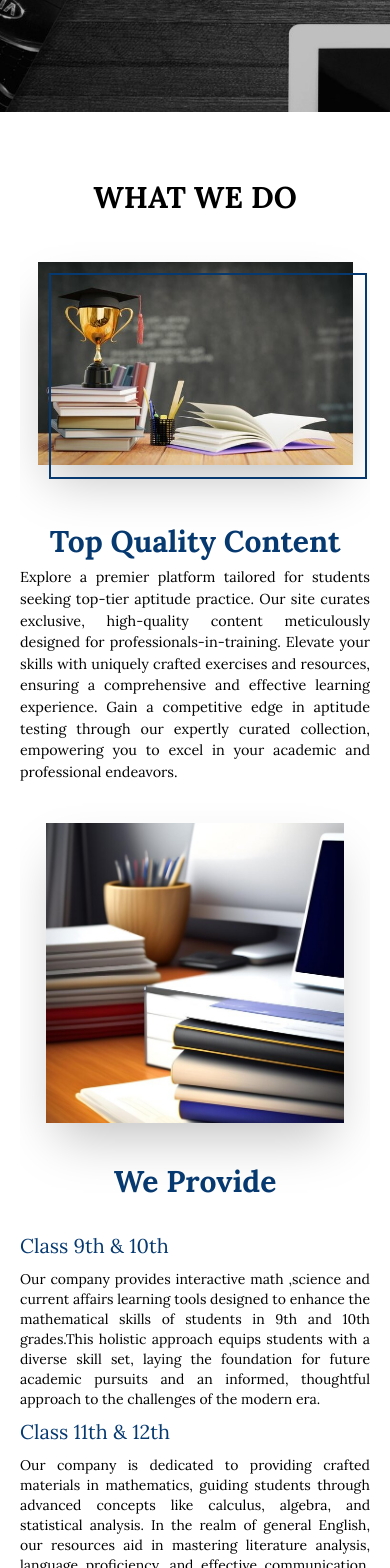
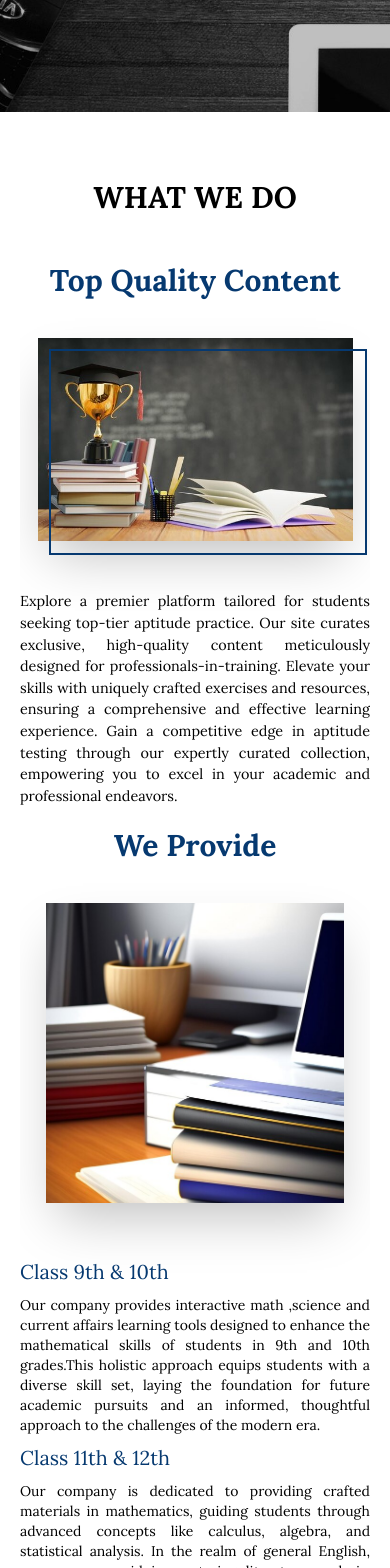
Before and after one commit to Team-Engineers/TestKnock-Technologies, a React (Create React App) app: page /offerings in a window 390 px wide. Shown: the part 432-2000 px from the top of the page. Built offline with nearby package versions, Linux system fonts and the light colour scheme.

Commit message:
minor_chnages03

```diff
--- a/src/Components/Offering/Offering.jsx
+++ b/src/Components/Offering/Offering.jsx
@@ -66,12 +66,15 @@ const Offering = () => {
         <h2> What We Do </h2>
       </div>
       <motion.div
-        className="max-w-[1200px]  mx-auto lg:grid grid-cols-2 gap-[55px] "
+        className="max-w-[1200px]  mx-auto lg:grid grid-cols-2 gap-[75px] "
         variants={fadeIn("up", "tween", 0.2, 1)}
         ref={ref1}
         animate={controls1}
       >
         <div>
+           <h3 className="text-[#063970] lg:hidden  font-bold flex text-center justify-center my-2 mx-auto font-sans; text-3xl md:text-4xl  ">
+            Top Quality Content
+          </h3>
           <div className="shadow-2xl mb-[50px] lg:w-full w-[90%] mx-auto container my-10 relative ">
             <div className="absolute lg:left-[40px] lg:top-[50px] h-[101%] w-[101%] top-[3vw] left-[3vw] z-10 inset-0 border-[2px] border-[#063970] "></div>
             <img
@@ -82,7 +85,7 @@ const Offering = () => {
           </div>
         </div>
         <div className=" flex flex-col justify-center">
-          <h3 className="text-[#063970] font-bold flex text-center justify-center my-2 mx-auto font-sans; text-3xl md:text-4xl  ">
+          <h3 className="text-[#063970] max-lg:hidden font-bold flex text-center justify-center my-2 mx-auto font-sans; text-3xl md:text-4xl  ">
             Top Quality Content
           </h3>
           <p className=" text-[90%] lg:text-[18px] xl:text-[18px] 2xl:text-[20px] text-justify  ">
@@ -146,6 +149,9 @@ const Offering = () => {
             foundational numerical skills and improve language proficiency.
           </p>
         </div>
+        <h3 className="text-[#063970] mb-[30px] lg:hidden font-bold flex justify-center my-2 mx-auto font-sans; text-3xl md:text-4xl  ">
+            We Provide
+          </h3>
         <div className="shadow-2xl lg:h-[700px] mx-auto md:h-[500px] h-[300px] sm:w-[80%] w-[85%] lg:w-[500px] md:mb-[10%] my-10">
           <img
             src={require("../../Assets/Images/offerings/weProvide01.jpg")}
@@ -153,8 +159,8 @@ const Offering = () => {
             className="w-full h-full object-cover"
           />
         </div>
-        <div className="  max-lg:h-[500px]md:h-[400px] max-md:h-full lg:hidden block ">
-          <h3 className="text-[#063970] font-bold flex justify-center my-2 mx-auto font-sans; text-3xl md:text-4xl  ">
+        <div className="max-lg:h-[500px]md:h-[400px] max-lg:mt-[-10px] max-md:h-full lg:hidden block ">
+          <h3 className="text-[#063970] max-lg:hidden font-bold flex justify-center my-2 mx-auto font-sans; text-3xl md:text-4xl  ">
             We Provide
           </h3>
           <h2 className="text-[20px] text-[#063970] text-left py-6">Class 9th & 10th</h2>
@@ -198,11 +204,14 @@ const Offering = () => {
         </div>
       </motion.div>
       <motion.div
-        className="max-w-[1200px]  mx-auto lg:grid grid-cols-2 gap-[55px] "
+        className="max-w-[1200px]  mx-auto lg:grid grid-cols-2 gap-[75px] "
         variants={fadeIn("right", "tween", 0.2, 1)}
         ref={ref3}
         animate={controls3}
       >
+         <h3 className="text-[#063970] lg:hidden font-bold flex text-center justify-center my-5 mx-auto font-sans; text-3xl md:text-4xl ">
+            <span className="sm:hidden"> End-To-End <br /> Tech Solution</span> <span className="max-sm:hidden">End-To-End Tech Solution</span>
+          </h3>
          <div className="shadow-2xl mb-[50px] lg:w-full w-[90%] mx-auto container my-10 relative ">
             <div className="absolute lg:left-[40px] lg:top-[50px] h-[101%] w-[101%] top-[3vw] left-[3vw] z-10 inset-0 border-[2px] border-[#063970]  "></div>
           <img
@@ -212,7 +221,7 @@ const Offering = () => {
           />
         </div>
         <div className=" flex flex-col justify-center">
-          <h3 className="text-[#063970] font-bold flex text-center justify-center my-5 mx-auto font-sans; text-3xl md:text-4xl ">
+          <h3 className="text-[#063970] max-lg:hidden font-bold flex text-center justify-center my-5 mx-auto font-sans; text-3xl md:text-4xl ">
             <span className="sm:hidden"> End-To-End <br /> Tech Solution</span> <span className="max-sm:hidden">End-To-End Tech Solution</span>
           </h3>
           <p className=" text-[90%] lg:text-[18px] xl:text-[18px] 2xl:text-[20px] text-justify  ">
@@ -334,6 +343,9 @@ const Offering = () => {
             </div>
           </div>
         </div>
+        <h3 className="text-[#063970] lg:hidden font-bold flex justify-center my-2 mx-auto font-sans; text-3xl md:text-4xl  ">
+            We Provide
+          </h3>
         <div className="shadow-2xl lg:h-[700px] mx-auto md:h-[500px] h-[300px] sm:w-[80%] w-[85%] lg:w-[500px] md:mb-[10%] my-10">
           <img
             src={require("../../Assets/Images/offerings/offering-1.png")}
@@ -342,7 +354,7 @@ const Offering = () => {
           />
         </div>
         <div className=" md:h-[400px]   lg:hidden block  ">
-        <h3 className="text-[#063970] font-bold flex justify-center my-2 mx-auto font-sans; text-3xl md:text-4xl  ">
+        <h3 className="text-[#063970] max-lg:hidden font-bold flex justify-center my-2 mx-auto font-sans; text-3xl md:text-4xl  ">
             We Provide
           </h3>
           <h2 className="text-[20px] text-left text-[#063970] py-6">
--- a/src/Components/ProductWriteUp/ProdWP.jsx
+++ b/src/Components/ProductWriteUp/ProdWP.jsx
@@ -9,13 +9,14 @@ function ProdWP() {
       <div className="flex justify-center ">
       <h2 className="heading_main text-center font-bold md:my-[5%] my-[15%] md:text-[40px] text-[30px] ">OUR PRODUCTS</h2>
       </div>
+      <p className="subheading_main mb-[20px] lg:hidden  p-2 mx-auto md:text-4xl text-4xl flex justify-center  tracking-wide">TestKnock</p>
       <div className="max-w-[1240px]  mb-[6%] mx-auto md:grid grid-cols-2 gap-10 ">
-        <div className=" border-2 max-md:mb-[5vw] max-md:h-full	max-lg:h-[25em] drop-shadow-xl lg:shadow-2xl lg:shadow-slate-950 rounded-[20px] ">
+        <div className=" border-2  max-md:mb-[5vw] max-md:h-full	max-lg:h-[25em] drop-shadow-xl lg:shadow-2xl lg:shadow-slate-950 rounded-[20px] ">
           <img className="bg-cover w-full h-full  rounded-[20px]" src={require("../../Assets/Images/productWriteUp/productWP03.gif")}/>
         </div>
         <div className="flex flex-col justify-center ">
-        <p className="subheading_main p-2 md:text-4xl text-4xl flex justify-center md:mb-[1vw] mb-[3vw] tracking-wide">TestKnock</p>
-        <p className="text-justify xl:text-[100%] 2xl:text-[120%] text-[100%]  ">
+        <p className="subheading_main max-lg:hidden p-2 md:text-4xl text-4xl flex justify-center md:mb-[1vw] mb-[3vw] tracking-wide">TestKnock</p>
+        <p className="text-justify xl:text-[100%] max-lg:mt-[10px] 2xl:text-[120%] text-[100%]  ">
           Test Knock is more than just a platform; it's your personal gateway to conquering Aptitude Skills effortlessly and interactively. Our mission goes beyond teaching; we're here to ignite a passion for learning, making the journey towards excellence an adventure rather than a task. Join our vibrant community and discover a world where mastering crucial skills feels more like an exciting quest than a challenge. At Test Knock, we're committed to providing the tools and guidance you need to not just succeed but thrive in your academic and professional endeavors.
           </p>
           <NavLink target="_blank" to="https://ourntamockpapers.com/">
--- a/src/Components/Work/Work.jsx
+++ b/src/Components/Work/Work.jsx
@@ -12,6 +12,9 @@ const Work = () => {
       </div>
 
       <div className="max-w-[1200px] mx-auto md:grid grid-cols-2 gap-10 ">
+      <h3 className="subheading_main lg:hidden text-center p-2 md:text-4xl text-4xl flex justify-center max-md:mt-[10px] md:mb-[1vw] mb-[3vw] sm:tracking-wide tracking-[-2.5px]">
+            Content Creation
+          </h3>
       <div className=" md:hidden block  h-[400px] my-10 drop-shadow-2xl rounded-[20px] lg:shadow-2xl lg:shadow-slate-950 ">
           <img
             src={require("../../Assets/Images/offerings/content_001.jpeg")}
@@ -20,7 +23,7 @@ const Work = () => {
           />
         </div>
         <div className=" flex flex-col justify-center">
-        <h3 className="subheading_main text-center p-2 md:text-4xl text-4xl flex justify-center max-md:mt-[10px] md:mb-[1vw] mb-[3vw] sm:tracking-wide tracking-[-2.5px]">
+        <h3 className="subheading_main max-lg:hidden text-center p-2 md:text-4xl text-4xl flex justify-center max-md:mt-[10px] md:mb-[1vw] mb-[3vw] sm:tracking-wide tracking-[-2.5px]">
             Content Creation
           </h3>
           {/* <p className=" text-[20px] lg:text-[18px] xl:text-[18px] 2xl:text-[20px] text-justify leading-7 "> */}
@@ -50,6 +53,9 @@ const Work = () => {
         </div>
       </div>
       <div className="max-w-[1200px] md:mt-[30px] md:mb-[15px] mx-auto md:grid grid-cols-2 gap-10">
+      <h3 className="subheading_main text-center lg:hidden  p-2 md:text-4xl text-4xl flex justify-center max-md:mt-[10px] md:mb-[1vw] mb-[3vw] sm:tracking-wide tracking-[-1px]">
+            Tech Solutions
+          </h3>
         <div className="drop-shadow-2xl lg:shadow-2xl lg:shadow-slate-950 rounded-[20px] block h-[400px] my-[5vw] ">
           <img
             src={require("../../Assets/Images/offerings/tech_solution03.png")}
@@ -58,10 +64,10 @@ const Work = () => {
           />
         </div>
         <div className=" flex flex-col justify-center">
-          <h3 className="subheading_main text-center  p-2 md:text-4xl text-4xl flex justify-center max-md:mt-[10px] md:mb-[1vw] mb-[3vw] sm:tracking-wide tracking-[-1px]">
+          <h3 className="subheading_main max-lg:hidden text-center  p-2 md:text-4xl text-4xl flex justify-center max-md:mt-[10px] md:mb-[1vw] mb-[3vw] sm:tracking-wide tracking-[-1px]">
             Tech Solutions
           </h3>
-          <p className="text-justify xl:text-[100%] 2xl:text-[120%] text-[100%]">
+          <p className="text-justify max-lg:mt-[10px] xl:text-[100%] 2xl:text-[120%] text-[100%]">
             Empowering businesses with innovative and tailored tech solutions
             is at the core of our mission. We specialize in crafting
             cutting-edge technology solutions that address the unique challenges
--- a/src/Pages/ContentPage.jsx
+++ b/src/Pages/ContentPage.jsx
@@ -7,7 +7,7 @@ import Client from "../Components/Client/Client";
 
 export const ContentPage = () => {
   return (
-    <div className="overflow-hidden">
+    <div className="overflow-hidden ">
       <HeaderNew />
       <BannerOffering />
       <Offering />
```
